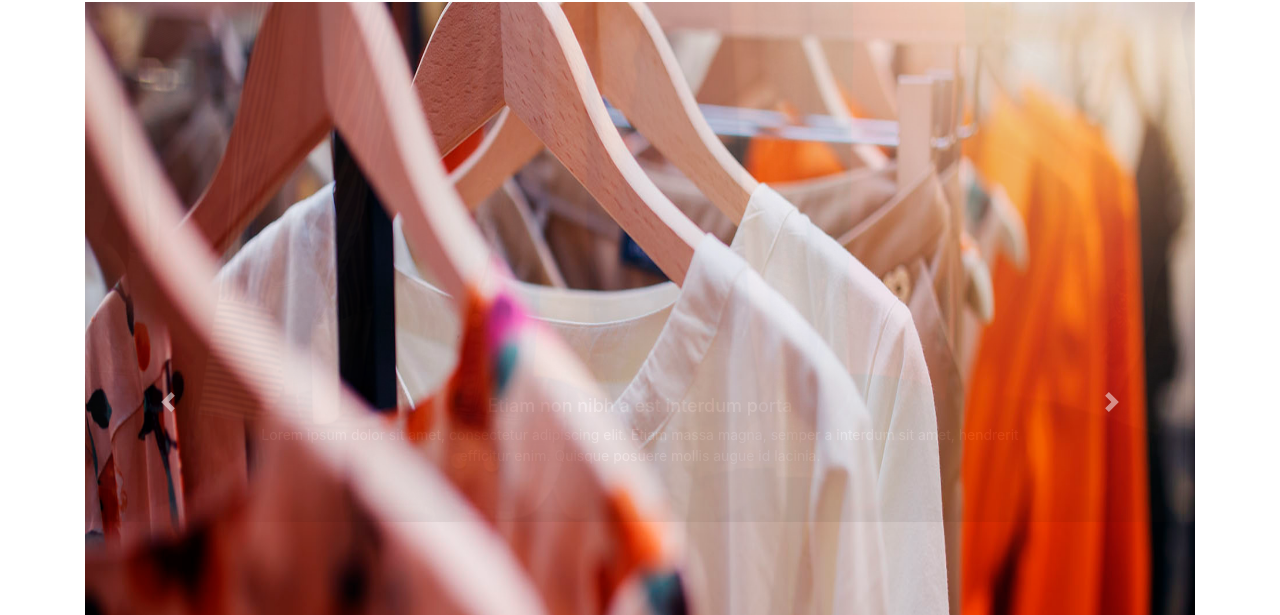
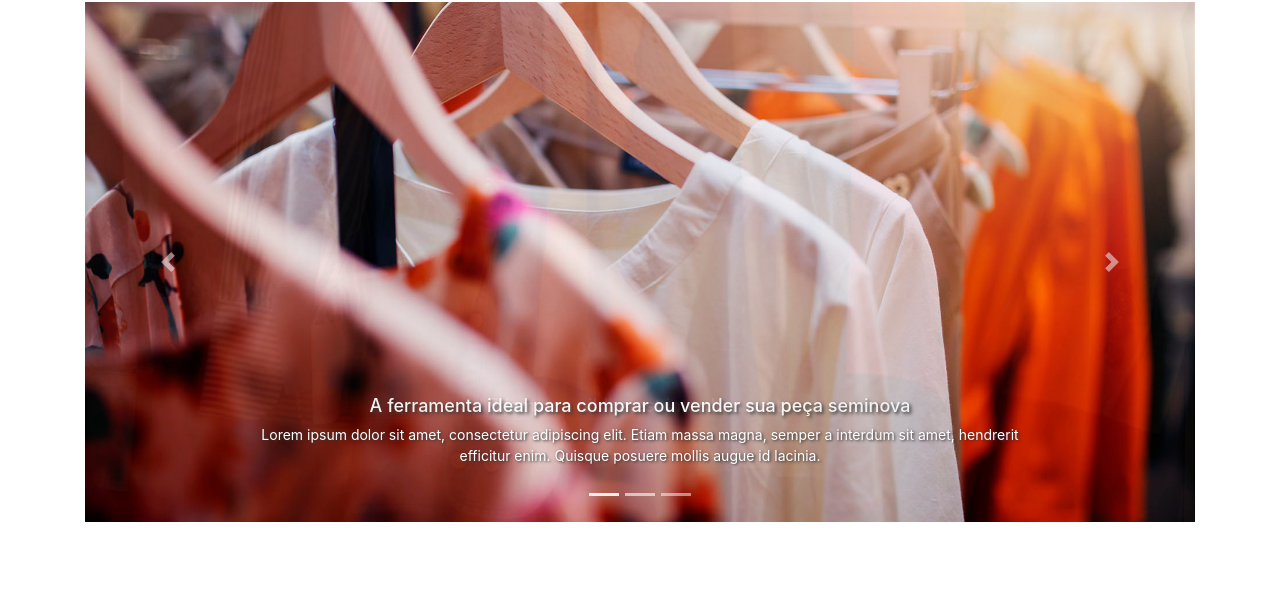
Before and after one commit to guoliv3ira/Brech-do-Gus, a plain HTML site: page index.html in a window 1280 px wide. Shown: the part 140-755 px from the top of the page. Drawn offline with Linux system fonts and the light colour scheme.

Commit message:
Update styles.css

```diff
--- a/css/styles.css
+++ b/css/styles.css
@@ -21,8 +21,3 @@
 	text-shadow: 0.1em 0.1em 0.2em #333;
 	font-size: 14px;
 }
-
-.imgCar{
-	height: 800px;
-
-}
```
